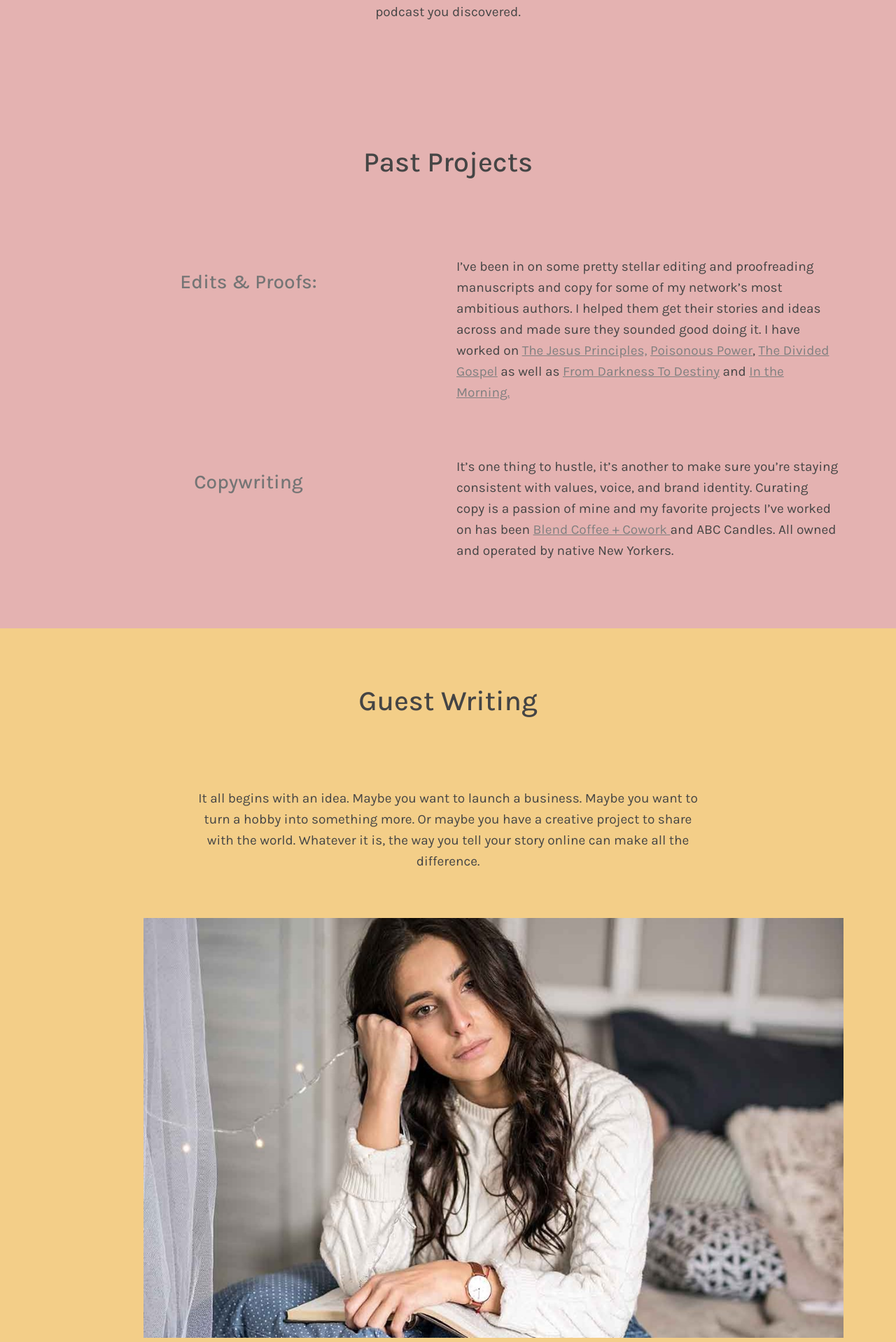
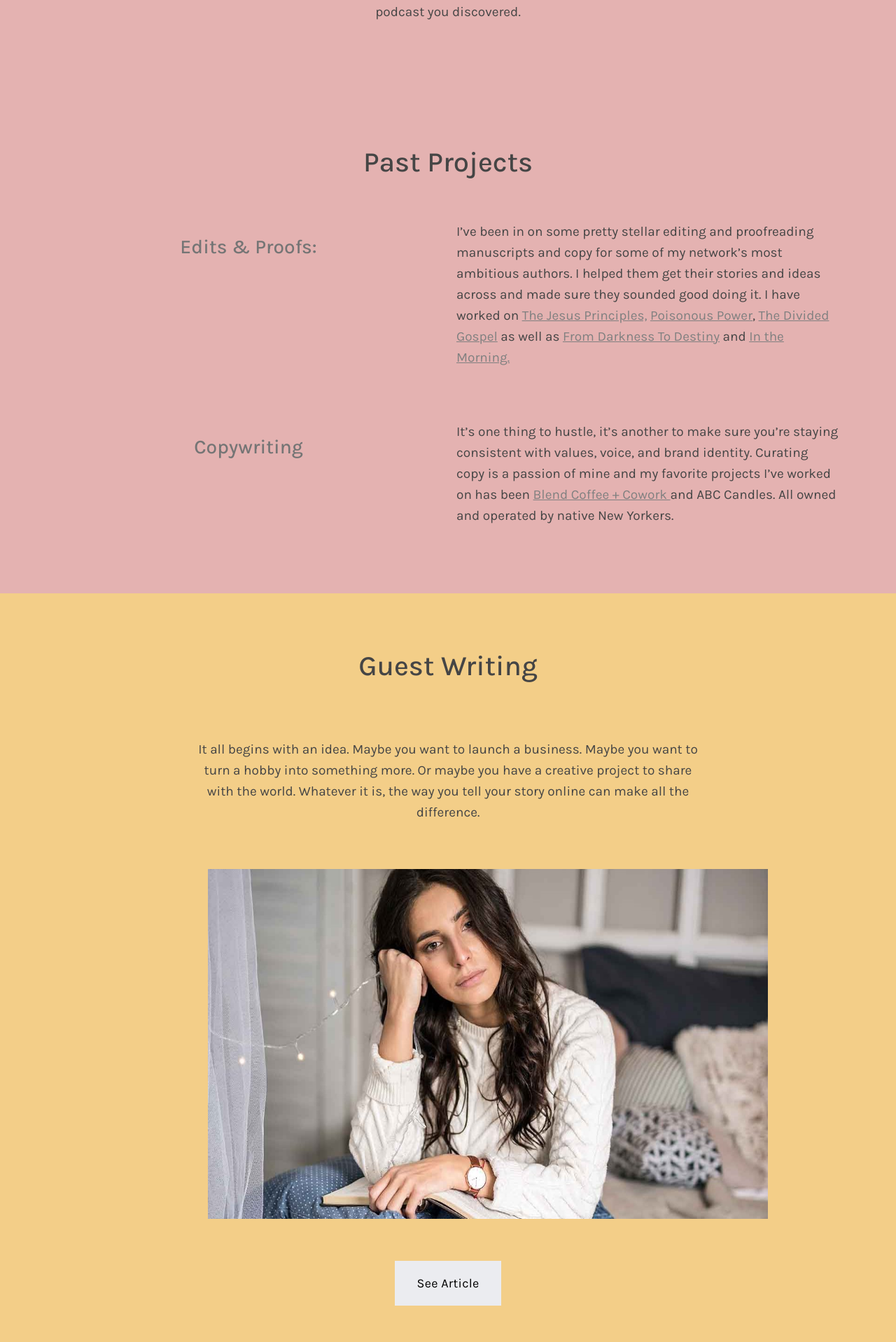
Before and after one commit to Kaitlyn-Lynette/Kathys-Portfolio, a React (Create React App) app: page /portfolio in a window 1280 px wide. Shown: the part 442-2360 px from the top of the page at 70% size. Built offline with nearby package versions, Linux system fonts and the light colour scheme.

Commit message:
Made small adjustments to padding and size

```diff
--- a/src/App.css
+++ b/src/App.css
@@ -591,7 +591,7 @@ a.nav-link {
 
 .port-pagetitle {
   padding-top: 80px;
-  padding-bottom: 30px;
+  padding-bottom: 60px;
   text-align: center;
 }
 
@@ -603,8 +603,8 @@ a.nav-link {
 
 @media only screen and (min-width: 951px) {
   .guest-writing-photo {
-    width: 1000px;
-    height: 600px;
+    width: 800px;
+    height: 500px;
   }
 }
 
@@ -623,7 +623,7 @@ a.nav-link {
 
 @media only screen and (min-width: 951px) {
   .blog-photo-grid {
-    padding-top: 80px;
+
     padding-bottom: 80px;
   }
 
--- a/src/pages/BookEdits.js
+++ b/src/pages/BookEdits.js
@@ -13,7 +13,7 @@ const BookEdits = () => {
             <h1>Past Projects</h1>
           </Col>
         </Row>
-        <Row style={{paddingTop: "80px"}}>
+        <Row>
           <Col className="port-subtitle"  md={6}>
             <h3>Edits & Proofs:</h3>
           </Col>
--- a/src/pages/GuestWriting.js
+++ b/src/pages/GuestWriting.js
@@ -12,7 +12,6 @@ const Portfolio = () => {
       <Container>
         <Row>
           <Col
-            style={{ paddingBottom: "80px" }}
             className="port-pagetitle"
             md={12}
           >
@@ -29,8 +28,8 @@ const Portfolio = () => {
           </Col>
         </Row>
 
-        <Row style={{ marginLeft: "19px", paddingTop: "30px" }}>
-          <Col md={{ span: 8, offset: 1 }} sm={12}>
+        <Row style={{paddingLeft: "30px",paddingTop: "30px" }}>
+          <Col md={{ span: 10, offset: 2 }} sm={12}>
             <Image
               className="guest-writing-photo"
               src="/images/wholeness-for-the-lonely-heart.jpeg"
--- a/src/pages/NovelWriting.js
+++ b/src/pages/NovelWriting.js
@@ -10,7 +10,7 @@ const NovelWriting = () => {
     <div id="novelwriting">
       <Container>
         <Row >
-          <Col style={{paddingBottom: "30px"}} className="port-pagetitle"
+          <Col className="port-pagetitle"
             md={12}
           >
             <h1>Novel Writing</h1>
```
